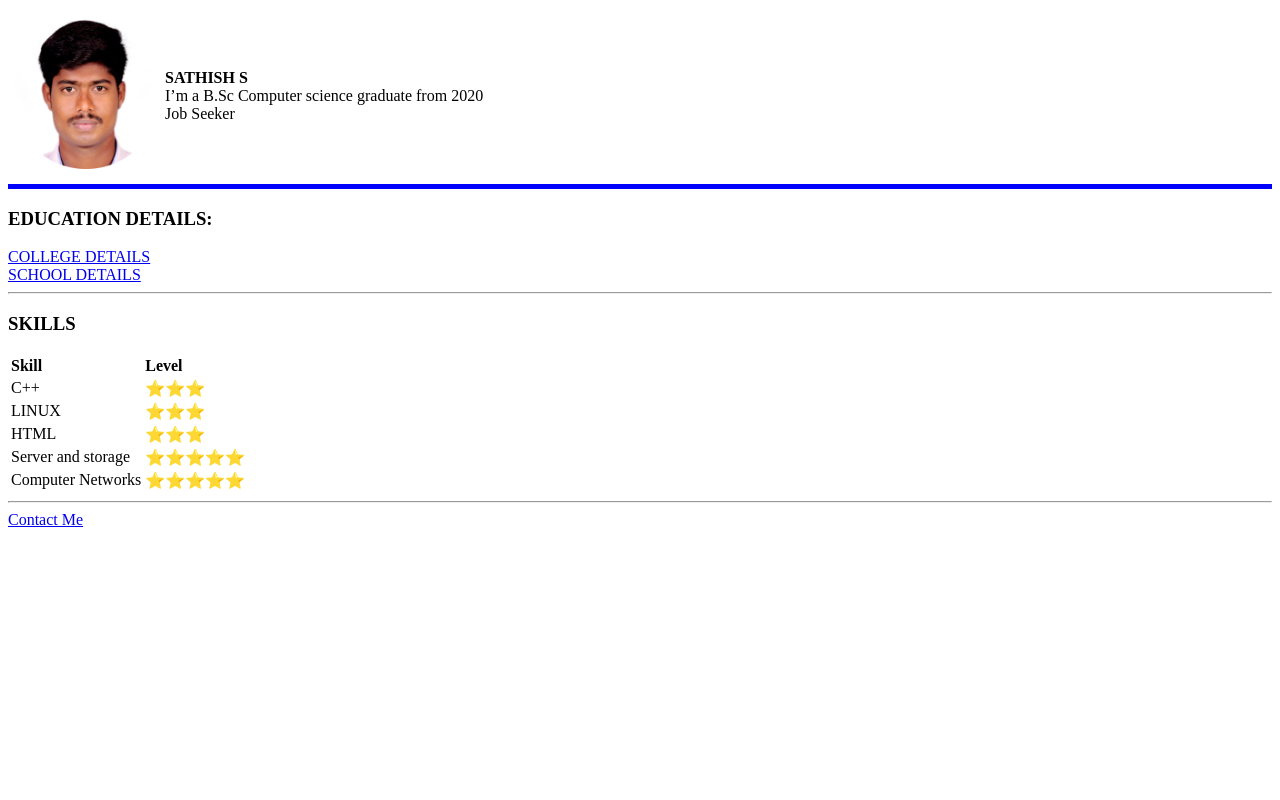
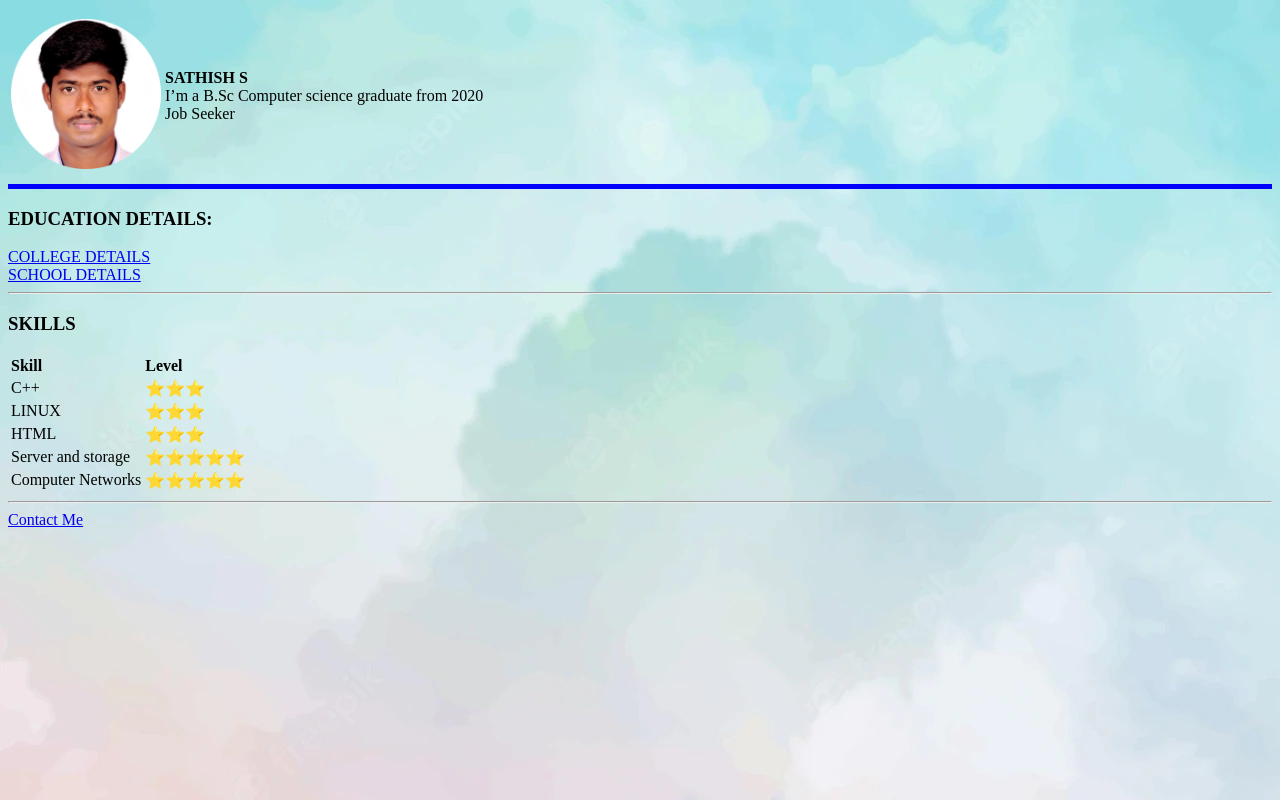
Before and after one commit to Sathishkettavan/Resume, a plain HTML site: page index.html in a window 1280 px wide. Drawn offline with Linux system fonts and the light colour scheme.

Commit message:
Update index.html

```diff
--- a/index.html
+++ b/index.html
@@ -6,7 +6,7 @@
   <title>SATHISH CV</title>
 </head>
 
-<body cellspacing="10">
+<body background=background.webp cellspacing="10">
   <table>
     <tbody>
       <td><img src="photo.png" height=150 width=150 alt=""></td>
```
